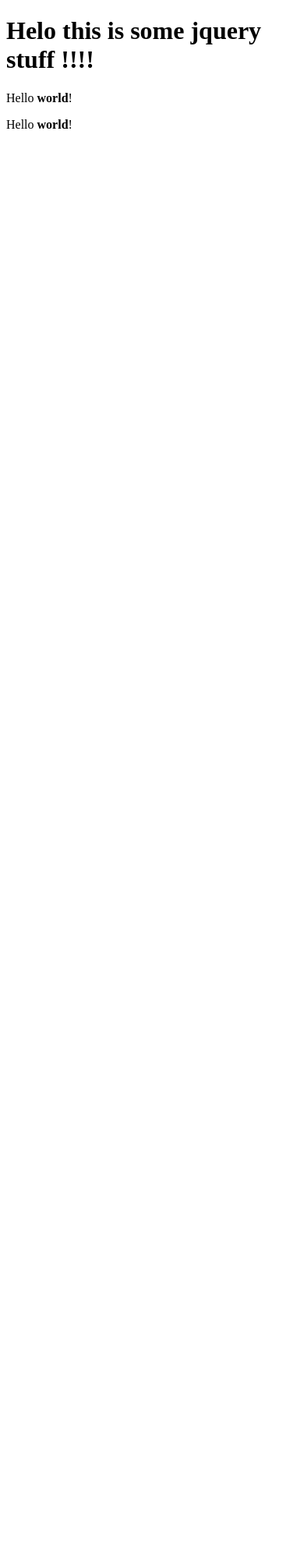
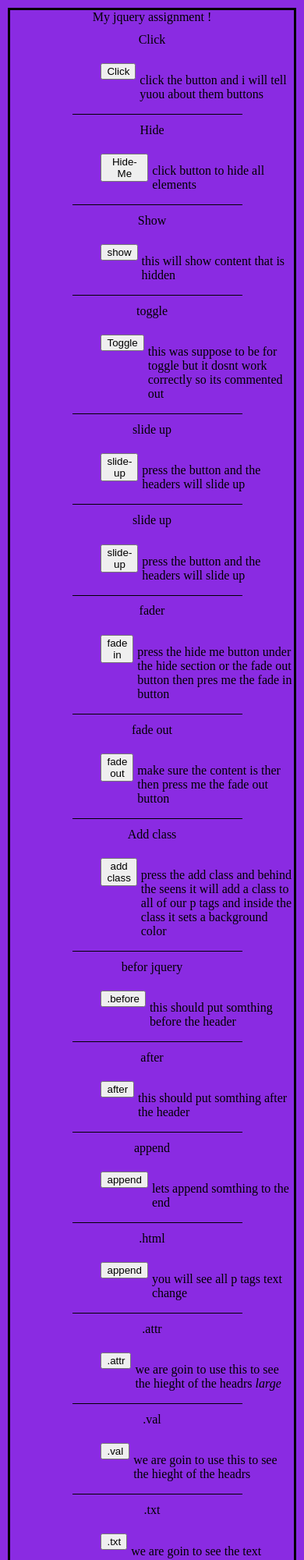
Before and after one commit to josephlee3454/HTML-Indentation, a plain HTML site: page Js-section/index.html in a window 390 px wide. Shown: the top 2000 px of the page at 78% size. Before the commit the page ends 844 px from the top, so only its background shows below. Drawn offline with nearby package versions, Linux system fonts and the light colour scheme.

Commit message:
added rest of stuff

```diff
--- a/Js-section/base.css
+++ b/Js-section/base.css
@@ -0,0 +1,35 @@
+.first-foot{
+    border-bottom: 1px solid black ;
+    margin-left: 22%;
+    width: 60% ;
+}
+.first-header{
+    text-align: center;
+    margin-top: 3%;
+    margin-bottom: 5%;
+}
+
+
+.first-group{
+    display: flex;
+    margin-left: 32%;
+}
+
+button{
+    margin-top: 1.2%;
+    height: 10%;
+    margin-right: 2%;
+}
+.color{
+    background-color: blueviolet;
+}
+.my-header{
+    margin-bottom: 2%;
+    text-align: center;
+
+}
+body{
+    background-color: blueviolet;
+    margin:10px;
+    border:3px solid
+}
--- a/Js-section/index.html
+++ b/Js-section/index.html
@@ -4,19 +4,255 @@
     <meta charset="UTF-8">
     <meta name="viewport" content="width=device-width, initial-scale=1.0">
     <title>Document</title>
+    <style></style>
+    <link rel="stylesheet" href="base.css">
     <script src='https://ajax.googleapis.com/ajax/libs/jquery/3.4.1/jquery.min.js'></script>
     <script src="jquery.js"></script>
 
 </head>
+<header class = "my-header">
+        My jquery assignment !
+</header>
 <body>
-    <h1 class="hello">Helo this is some jquery stuff !!!!</h1>
-    <p>
-        Lorem ipsum dolor sit amet, consectetur adipisicing elit. Qui necessitatibus magni consectetur, iure nobis dolore asperiores,
-        repellat velit beatae cumque odio aspernatur inventore quod omnis aliquid quasi earum modi veniam!
-    </p>
-    <p>
-        Lorem, ipsum dolor sit amet consectetur adipisicing elit. Ratione, quasi deserunt eius cumque asperiores tempore
-        placeat molestias ab quibusdam dicta inventore provident obcaecati labore minus commodi sapiente porro magni omnis!
-    </p>
+    <div class = "first">
+        <header class= "first-header">
+            Click
+        </header>
+        <div class= "first-group">
+            <button class = "first-butt" >Click</button>
+            <p>
+                click the button and i will tell yuou about them buttons
+            </p>
+        </div>
+            <footer class="first-foot">
+
+        </footer>
+    </div>
+    <div class = "first">
+        <header class= "first-header">
+            Hide
+        </header>
+        <div class= "first-group">
+            <button class= "second-butt">Hide-Me</button>
+            <p >
+                click button to hide all elements
+            </p>
+        </div>
+            <footer class="first-foot">
+
+        </footer>
+    </div>
+    <div class = "first">
+        <header class= "first-header">
+            Show
+        </header>
+        <div class= "first-group">
+            <button class = "third-butt">show</button>
+            <p>this will show content that is hidden
+            </p>
+        </div>
+            <footer class="first-foot">
+
+        </footer>
+    </div>
+    <div class = "first">
+        <header class= "first-header">
+            toggle
+        </header>
+        <div class= "first-group">
+            <button class = "fourth-button">Toggle</button>
+            <p>
+                this was suppose to be for toggle but it dosnt work correctly so its commented out
+
+            </p>
+        </div>
+            <footer class="first-foot">
+
+        </footer>
+    </div>
+    <div class = "first">
+        <header class= "first-header">
+            slide up
+        </header>
+        <div class= "first-group">
+            <button class = "fifth-butt">slide-up</button>
+            <p>
+                press the button and the headers will slide up
+
+            </p>
+        </div>
+            <footer class="first-foot">
+
+        </footer>
+    </div>
+    <div class = "first">
+        <header class= "first-header">
+            slide up
+        </header>
+        <div class= "first-group">
+            <button class = "sixth-butt">slide-up</button>
+            <p>
+                press the button and the headers will slide up
+
+            </p>
+        </div>
+            <footer class="first-foot">
+
+        </footer>
+    </div>
+    <div class = "first">
+        <header class= "first-header">
+            fader
+        </header>
+        <div class= "first-group">
+            <button class = "seventh-butt">fade in</button>
+            <p>
+                press the hide me button under the hide section or the fade out button
+                then pres me the fade in button
+
+            </p>
+        </div>
+            <footer class="first-foot">
+
+        </footer>
+    </div>
+    <div class = "first">
+        <header class= "first-header">
+            fade out
+        </header>
+        <div class= "first-group">
+            <button class = "eigth-butt">fade out</button>
+            <p>
+                make sure the content is ther then press me the fade out button
+            </p>
+        </div>
+            <footer class="first-foot">
+
+        </footer>
+    </div>
+    <div class = "first">
+        <header class= "first-header">
+            Add class
+        </header>
+        <div class= "first-group">
+            <button class = "ninth-butt">add class</button>
+            <p>
+                press the add class and behind the seens it will add a class to all of our p
+                tags and inside the class it sets a background color
+
+            </p>
+        </div>
+            <footer class="first-foot">
+
+        </footer>
+    </div>
+    <div class = "first">
+        <header class= "first-header">
+            befor jquery
+        </header>
+        <div class= "first-group">
+            <button class = "tenth-butt">.before</button>
+            <p>
+                this should put somthing before the header
+
+            </p>
+        </div>
+            <footer class="first-foot">
+
+        </footer>
+    </div>
+    <div class = "first">
+        <header class= "first-header">
+            after
+        </header>
+        <div class= "first-group">
+            <button class = "eleven-butt">after</button>
+            <p>
+                this should put somthing after the header
+
+            </p>
+        </div>
+            <footer class="first-foot">
+
+        </footer>
+    </div>
+    <div class = "first">
+        <header class= "first-header">
+            append
+        </header>
+        <div class= "first-group">
+            <button class = "twelve-butt">append</button>
+            <p>
+                lets append somthing to the end
+
+            </p>
+        </div>
+            <footer class="first-foot">
+
+        </footer>
+    </div>
+    <div class = "first">
+        <header class= "first-header">
+            .html
+        </header>
+        <div class= "first-group">
+            <button class = "thirteen-butt">append</button>
+            <p>
+                you will see all p tags text change
+
+            </p>
+        </div>
+            <footer class="first-foot">
+
+        </footer>
+    </div>
+    <div class = "first">
+        <header class= "first-header">
+            .attr
+        </header>
+        <div class= "first-group">
+            <button class = "fourteen-butt">.attr</button>
+            <p>
+                we are goin to use this to see the hieght of the headrs
+                <em title="p">large</em>
+            </p>
+        </div>
+            <footer class="first-foot">
+
+        </footer>
+    </div>
+    <div class = "first">
+        <header class= "first-header">
+            .val
+        </header>
+        <div class= "first-group">
+            <button class = "fifteen-butt">.val</button>
+            <p>
+                we are goin to use this to see the hieght of the headrs
+
+            </p>
+        </div>
+            <footer class="first-foot">
+
+        </footer>
+    </div>
+    <div class = "first">
+        <header class= "first-header">
+            .txt
+        </header>
+        <div class= "first-group">
+            <button class = "sixteen-butt">.txt</button>
+            <p>
+                we are goin to see the text change in the p tag
+
+            </p>
+        </div>
+            <footer class="first-foot">
+
+        </footer>
+    </div>
+    <footer>
+
+    </footer>
 </body>
 </html>
--- a/Js-section/jquery.js
+++ b/Js-section/jquery.js
@@ -1,4 +1,58 @@
 $(document).ready(function(){
-    $("p").html("Hello <b>world</b>!")
+$(".first-butt").click(function(){
+    alert("hey how about them buttons");
+})
+$(".second-butt").click(function(){
+    $("p").hide()
+})
+$(".third-butt").click(function(){
+    $("p").show()
+})
 
-})
+// $( ".fourth-button " ).toggle(function() {
+//   alert( "i cant see th" );
+// }, function() {
+//   alert( "Second" );
+// });
+$(".fifth-butt").click(function(){
+    $("header").slideUp();
+  });
+
+$(".sixth-button").click(function() {
+    $("header").slideToggle();
+    });
+$(".seventh-butt").click(function(){
+    $("p").fadeIn();
+});
+$(".eigth-butt").click(function(){
+    $("p").fadeOut();
+});
+$(".ninth-butt").click(function(){
+    $("p").addClass("color");
+});
+$(".tenth-butt").click(function(){
+    $("header").before("<h1>hello please work!</h1>");
+});
+$(".eleven-butt").click(function(){
+    $("header").after("<h1>hello please work!</h1>");
+});
+$(".twelve-butt").click(function(){
+    $("p").append("<p>hello its working<p>");
+  });
+$(".thirteen-butt").click(function(){
+    $("p").html("well <b>It works </b>!")
+  })
+$(".fourteen-butt").click(function () {
+    alert("title is: " + $("em").attr("title"));
+});
+$(".fifteen-butt").click(function () {
+    // alert("Value: " + $(".first-header:text").val())
+$(".first-header:text").val("GeeksforGeeks!");
+
+});
+$(".sixteen-butt").click(function(){
+    $("p").text("Hello world!");
+
+});
+
+  });
```
Also changed, not shown: Js-section/practice.js (added, +30 -0 lines), Js-section/algo-arrays.js (line endings or trailing spaces).
